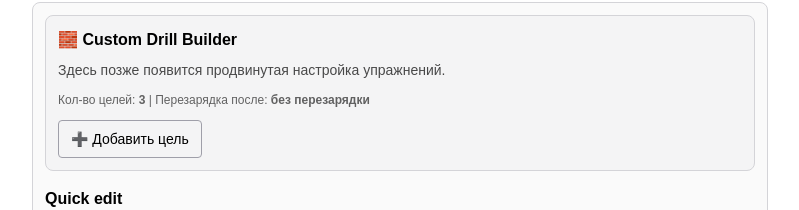
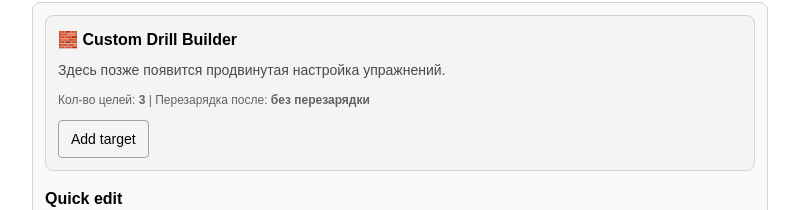
Before and after one commit to BArman1991/Shooting-Trainer, a Next.js app: page / in a window 1280 px wide. Both pictures are taken after a click on the button "Custom Drill". Shown: the part 114-324 px from the top of the page, without its empty margins (240-1039 px from the left). Built offline with nearby package versions, Linux system fonts and the light colour scheme.

Commit message:
button change to eng

```diff
--- a/src/app/components/custom/CustomBuilder.tsx
+++ b/src/app/components/custom/CustomBuilder.tsx
@@ -42,7 +42,7 @@ export default function CustomBuilder({ seq, reloadAfter, onChange }: Props) {
           })
         }
       >
-        ➕ Добавить цель
+        Add target
       </button>
     </div>
   );
```
